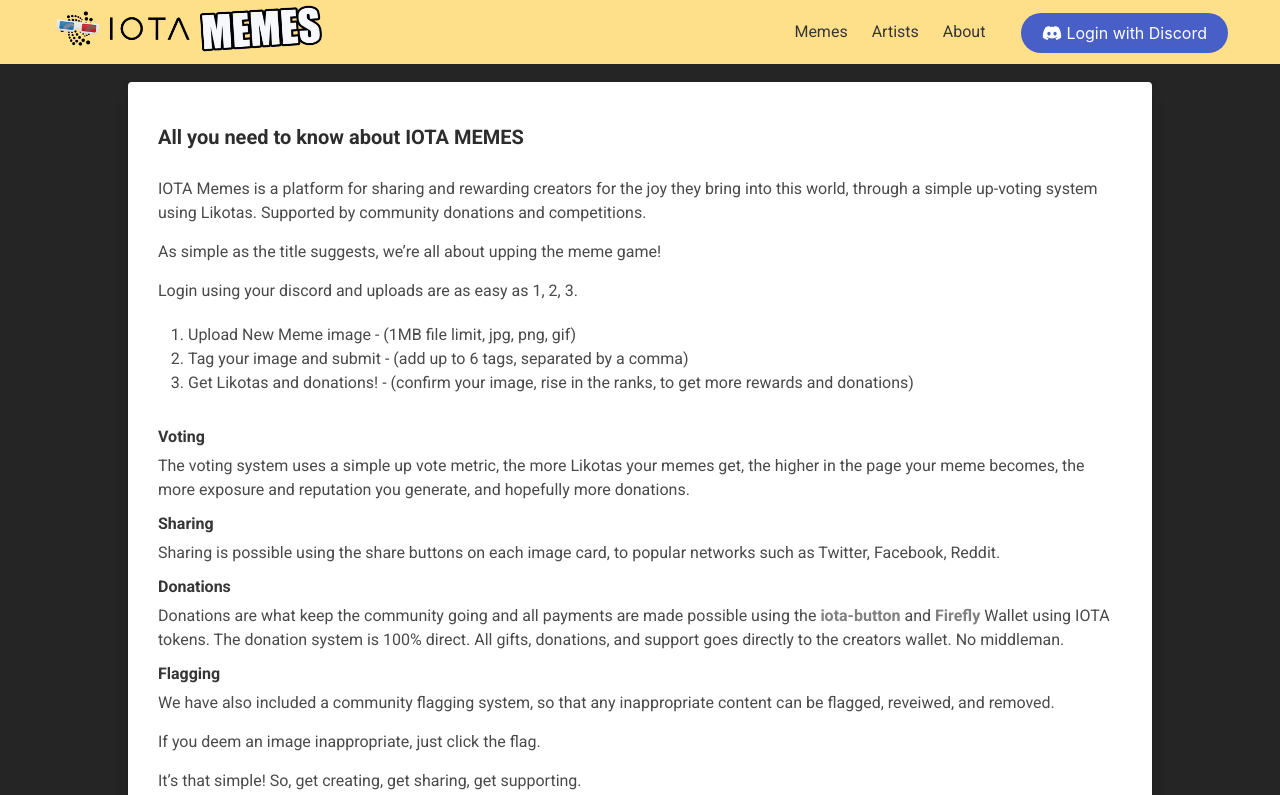
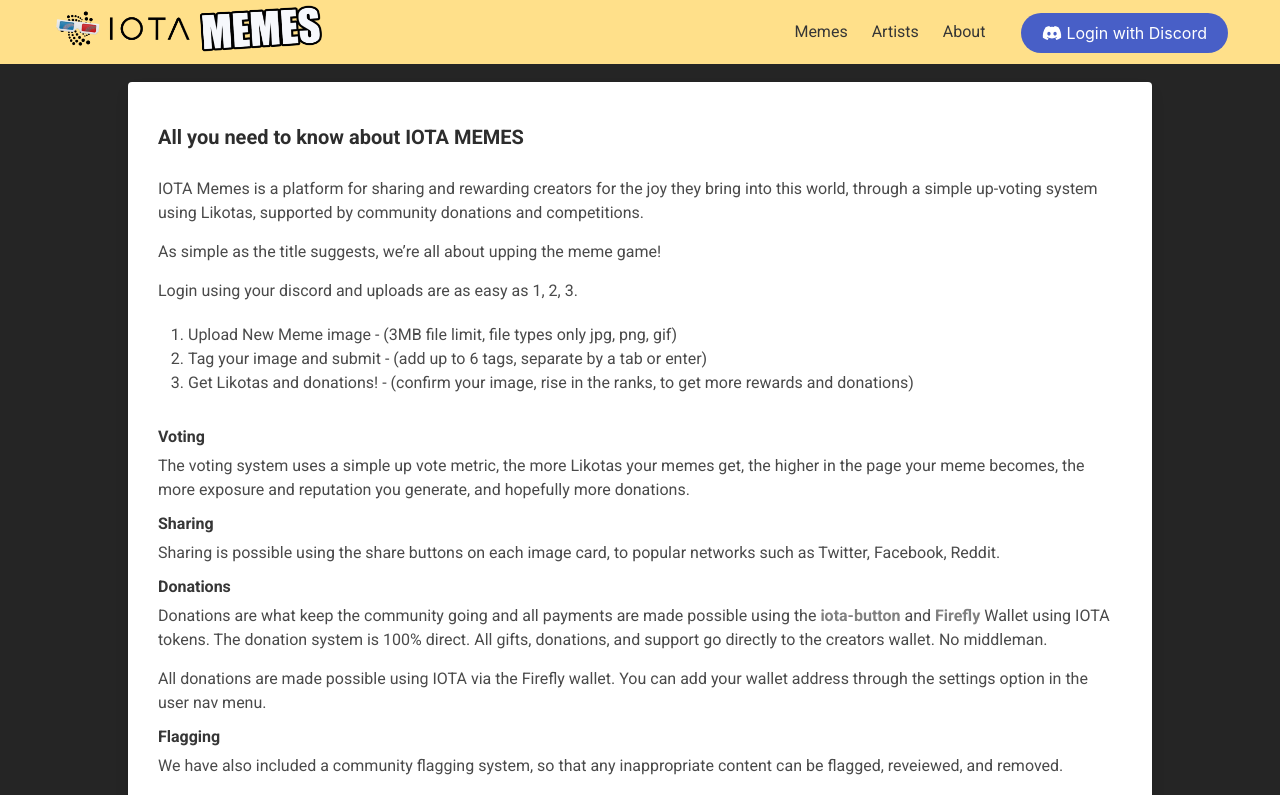
Before and after one commit to CroplyOfficial/iotamemes, a React (Create React App) app in the folder client/: page /about in a window 1280 px wide. Shown: the top 795 px of the page. Built offline with nearby package versions, Linux system fonts and the light colour scheme.

Commit message:
Updated About text
Updated file upload, functionality, and typing/sentence errors.

```diff
--- a/client/src/pages/AboutPage/AboutPage.tsx
+++ b/client/src/pages/AboutPage/AboutPage.tsx
@@ -11,14 +11,14 @@
         <div style={{padding: '30px'}}>
           <h1 className="aboutHeading">All you need to know about IOTA MEMES</h1>
 
-          <p>IOTA Memes is a platform for sharing and rewarding creators for the joy they bring into this world, through a simple up-voting system using Likotas. Supported by community donations and competitions.</p>
+          <p>IOTA Memes is a platform for sharing and rewarding creators for the joy they bring into this world, through a simple up-voting system using Likotas, supported by community donations and competitions.</p>
 
           <p>As simple as the title suggests, we’re all about upping the meme game!</p>
 
           <p>Login using your discord and uploads are as easy as 1, 2, 3.</p>
           <ol>
-            <li>Upload New Meme image - (1MB file limit, jpg, png, gif)</li>
-            <li>Tag your image and submit - (add up to 6 tags, separated by a comma)</li>
+            <li>Upload New Meme image - (3MB file limit, file types only jpg, png, gif)</li>
+            <li>Tag your image and submit - (add up to 6 tags, separate by a tab or enter)</li>
             <li>Get Likotas and donations! - (confirm your image, rise in the ranks, to get more rewards and donations)</li>
           </ol>
 
@@ -30,11 +30,11 @@
 
 
           <strong>Donations</strong>
-          <p>Donations are what keep the community going and all payments are made possible using the <a href="https://github.com/iota-button/iota-button">iota-button</a> and <a href="https://firefly.iota.org">Firefly</a> Wallet using IOTA tokens. The donation system is 100% direct. All gifts, donations, and support goes directly to the creators wallet. No middleman.</p>
-
+          <p>Donations are what keep the community going and all payments are made possible using the <a href="https://github.com/iota-button/iota-button">iota-button</a> and <a href="https://firefly.iota.org">Firefly</a> Wallet using IOTA tokens. The donation system is 100% direct. All gifts, donations, and support go directly to the creators wallet. No middleman.</p>
+          <p>All donations are made possible using IOTA via the Firefly wallet. You can add your wallet address through the settings option in the user nav menu.</p>
 
           <strong>Flagging</strong>
-          <p>We have also included a community flagging system, so that any inappropriate content can be flagged, reveiwed, and removed.</p>
+          <p>We have also included a community flagging system, so that any inappropriate content can be flagged, reveiewed, and removed.</p>
           <p>If you deem an image inappropriate, just click the flag.</p>
           <p>It’s that simple! So, get creating, get sharing, get supporting.</p>
           <div className="aboutBottom">
```
